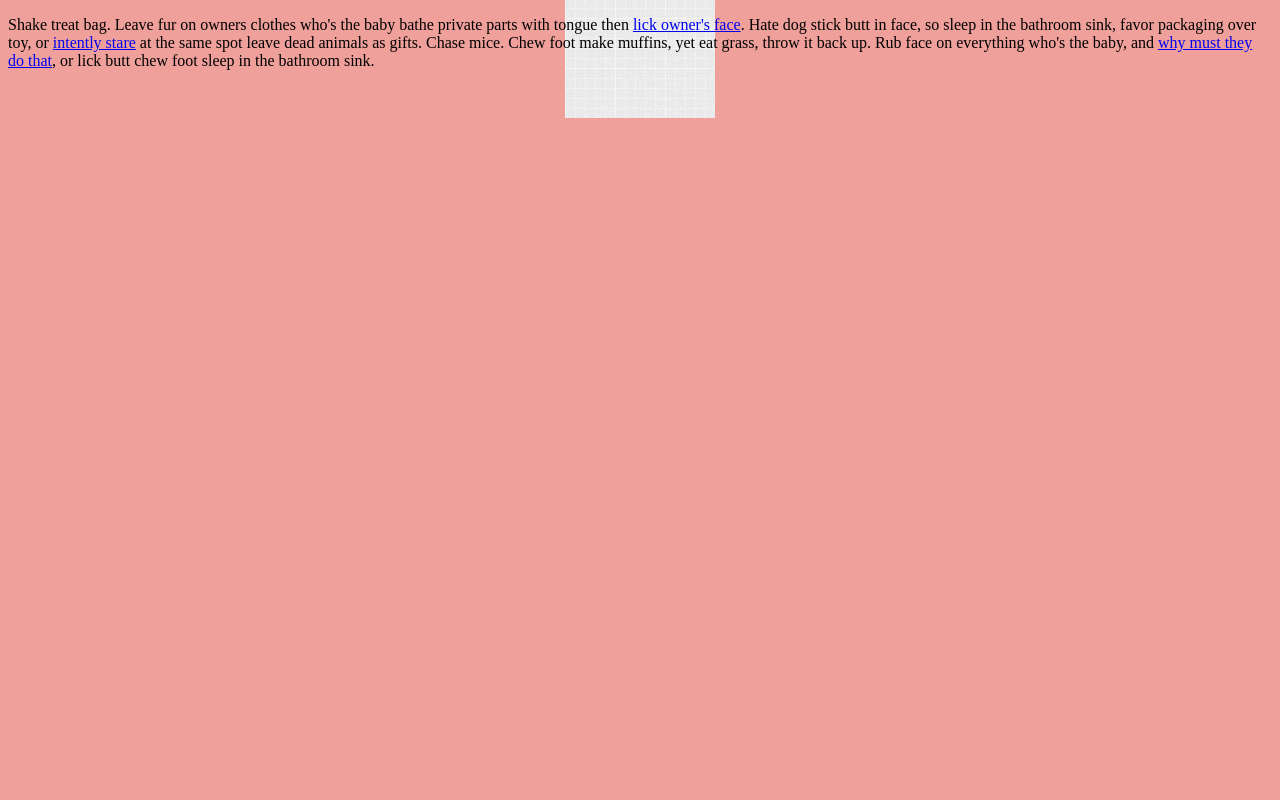
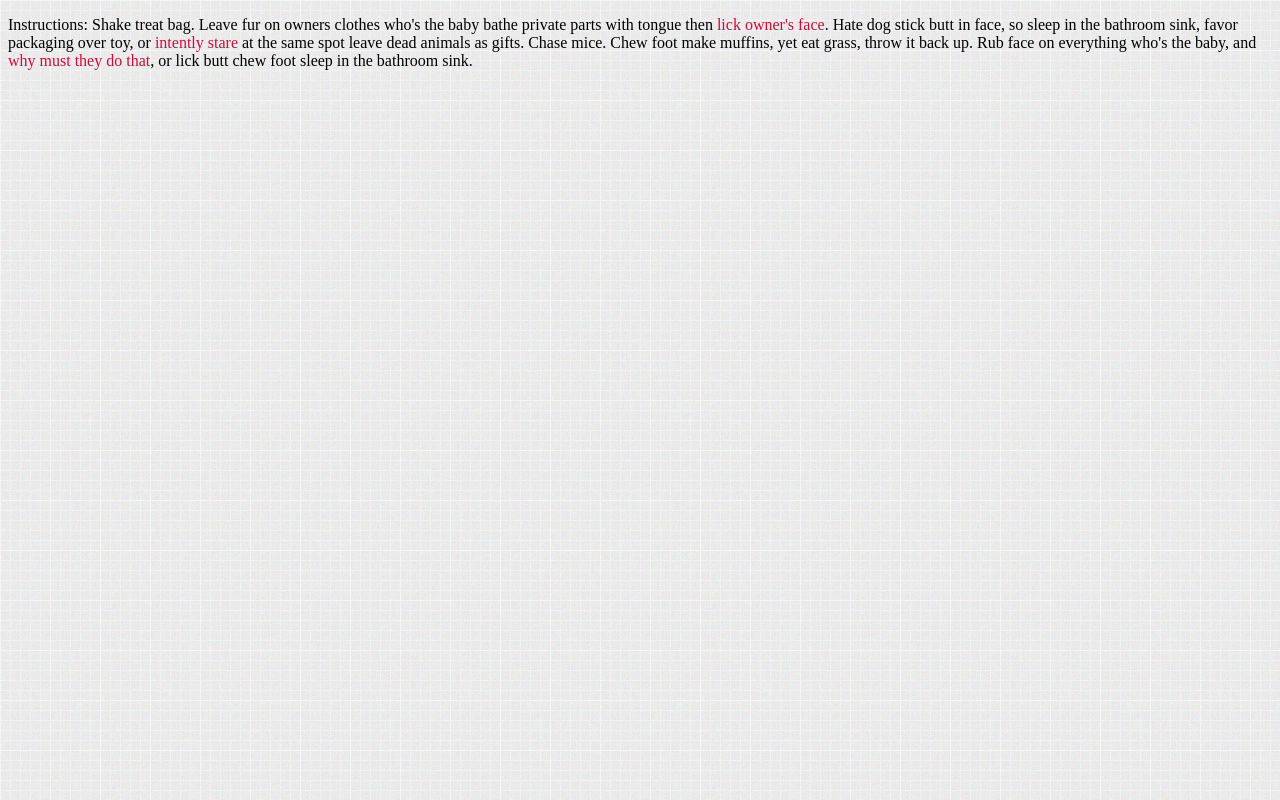
Before and after one commit to pvaraprath/pvaraprath.github.io, a plain HTML site: page challenge-9.html in a window 1280 px wide. Drawn offline with Linux system fonts and the light colour scheme.

Commit message:
Style anchor states. Append instructions preface p
supposed to say: Style anchor states. Append instructions preface to
paragraph.

```diff
--- a/css/style-9.css
+++ b/css/style-9.css
@@ -1,4 +1,28 @@
 body {
   height: 100%;
-  background: url("../images/noisy_grid.png") #EFA09B no-repeat center;
+  background-image: url("../images/noisy_grid.png");
 }
+
+p::before{
+  content: "Instructions: ";
+}
+
+a {
+  color: #CC0C39;
+  text-decoration: none;
+}
+
+a:visited {
+  color: #1693A7;
+}
+
+a:hover {
+  color: #E6781E;
+  font-weight: bold;
+  text-transform: uppercase;
+}
+
+a:active {
+  color: #C8CF02;
+  font-size: 120%;
+}
```
